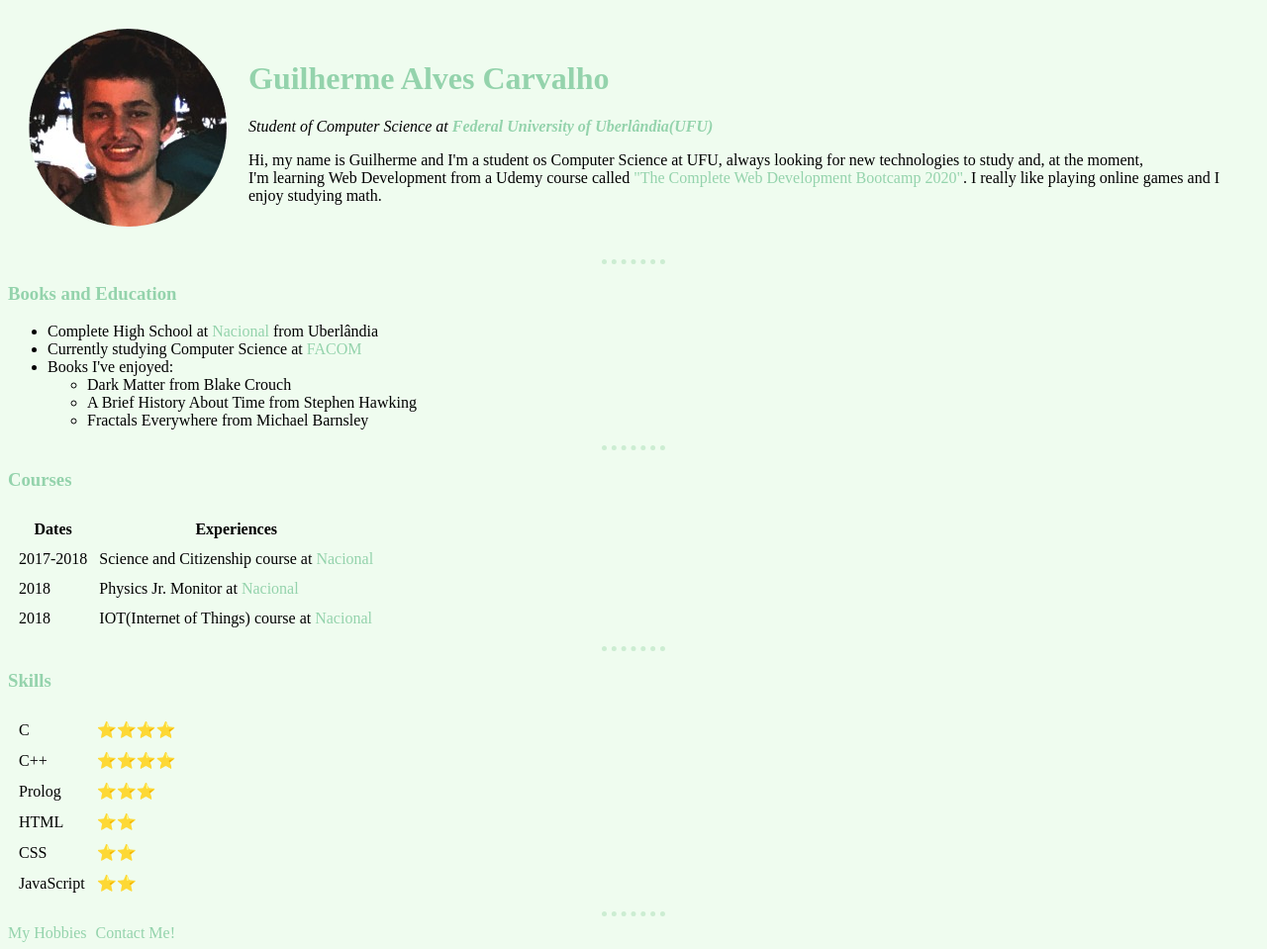
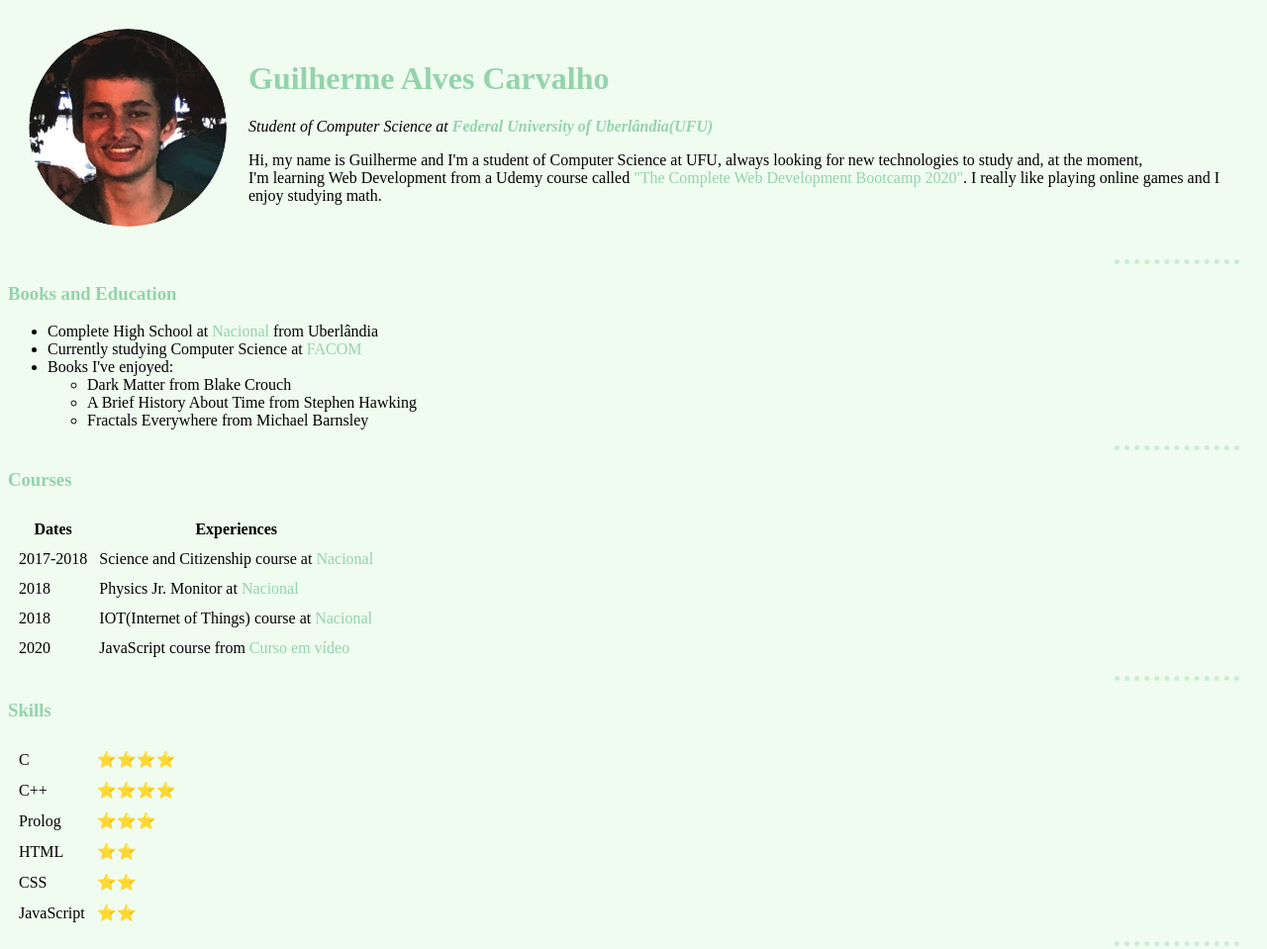
Before and after one commit to guilhermealvesc/cv, a plain HTML site: page docs/index.html in a window 1280 px wide. Shown: the top 959 px of the page at 99% size. Drawn offline with Linux system fonts and the light colour scheme.

Commit message:
correcting errors
adding a new course and correcting grammatical errors

```diff
--- a/docs/css/styles.css
+++ b/docs/css/styles.css
@@ -2,11 +2,19 @@ body {
     background-color: #effcef;
 }
 
+.self-img {
+    border-radius: 100%;
+}
+.self-img:hover {
+    background-color: #94d3ac;
+}
+
 hr {
+    margin-right: 20px;
     border-style: dotted none none;
     border-color: #ccedd2;
     border-width: 5px;
-    width: 5%;
+    width: 10%;
 }
 
 h1, h3 {
--- a/docs/index.html
+++ b/docs/index.html
@@ -11,6 +11,7 @@
       <tr>
         <td>
           <img
+            class="self-img"
             src="images/profile-image-circle-cropped.png"
             alt="Guilherme's profile picture"
             width="200"
@@ -30,7 +31,7 @@
             >
           </p>
           <p>
-            Hi, my name is Guilherme and I'm a student os Computer Science at
+            Hi, my name is Guilherme and I'm a student of Computer Science at
             UFU, always looking for new technologies to study and, at the
             moment,<br />
             I'm learning Web Development from a Udemy course called
@@ -93,6 +94,13 @@
             <a href="https://www.nacionalnet.com.br/">Nacional</a>
           </td>
         </tr>
+        <tr>
+          <td>2020</td>
+          <td>
+            JavaScript course from
+            <a href="https://www.youtube.com/watch?v=BXqUH86F-kA&list=PLHz_AreHm4dlsK3Nr9GVvXCbpQyHQl1o1&t=0s">Curso em vídeo</a>
+          </td>
+        </tr>
       </tbody>
       <tfoot></tfoot>
     </table>
```
